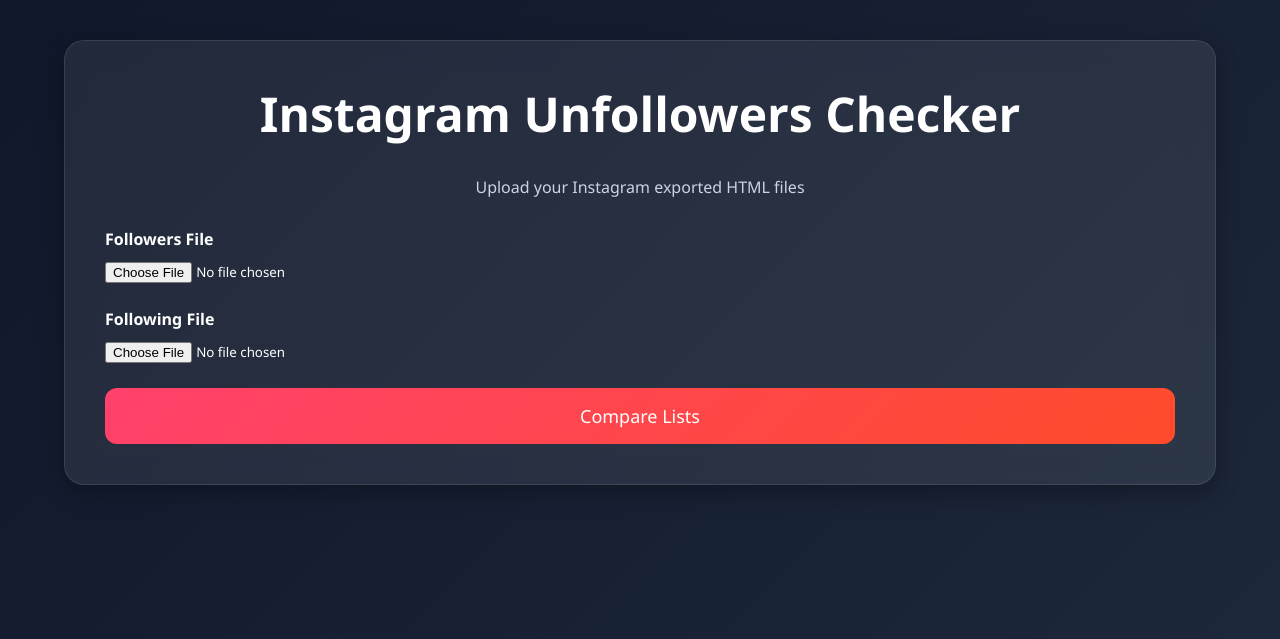
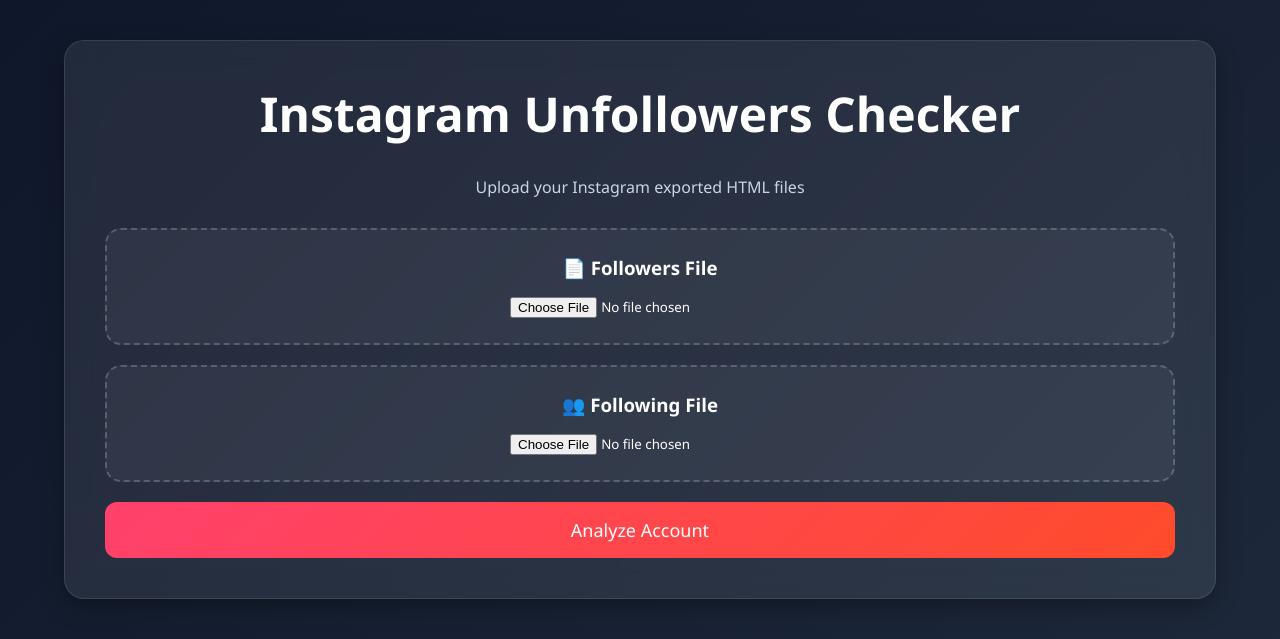
Before and after one commit to omkara24/Instagram-Unfollowers-Checker, a Flask app: page / in a window 1280 px wide. Shown: the top 639 px of the page. Run offline with Flask 3, Linux system fonts and the light colour scheme.

Commit message:
Add custom upload cards and improve homepage UI

```diff
--- a/static/style.css
+++ b/static/style.css
@@ -135,3 +135,26 @@
     padding:12px 20px;
     border-radius:10px;
 }
+
+.upload-card{
+    background:rgba(255,255,255,0.05);
+    border:2px dashed rgba(255,255,255,0.2);
+    border-radius:16px;
+    padding:25px;
+    margin-bottom:20px;
+    text-align:center;
+    transition:0.3s;
+}
+
+.upload-card:hover{
+    border-color:#ff416c;
+    transform:translateY(-3px);
+}
+
+.upload-card h3{
+    margin-bottom:15px;
+}
+
+input[type="file"]{
+    color:white;
+}
--- a/templates/index.html
+++ b/templates/index.html
@@ -2,7 +2,9 @@
 <html>
 <head>
     <title>Instagram Unfollowers Checker</title>
-    <link rel="stylesheet" href="{{ url_for('static', filename='style.css') }}">
+
+    <link rel="stylesheet"
+          href="{{ url_for('static', filename='style.css') }}">
 </head>
 <body>
 
@@ -16,20 +18,36 @@
             Upload your Instagram exported HTML files
         </p>
 
-        <form action="/compare" method="POST" enctype="multipart/form-data">
+        <form action="/compare"
+              method="POST"
+              enctype="multipart/form-data">
 
-            <div class="file-group">
-                <label>Followers File</label>
-                <input type="file" name="followers" required>
+            <div class="upload-card">
+
+                <h3>📄 Followers File</h3>
+
+                <input
+                    type="file"
+                    name="followers"
+                    required
+                >
+
             </div>
 
-            <div class="file-group">
-                <label>Following File</label>
-                <input type="file" name="following" required>
+            <div class="upload-card">
+
+                <h3>👥 Following File</h3>
+
+                <input
+                    type="file"
+                    name="following"
+                    required
+                >
+
             </div>
 
             <button class="btn" type="submit">
-                Compare Lists
+                Analyze Account
             </button>
 
         </form>
```
